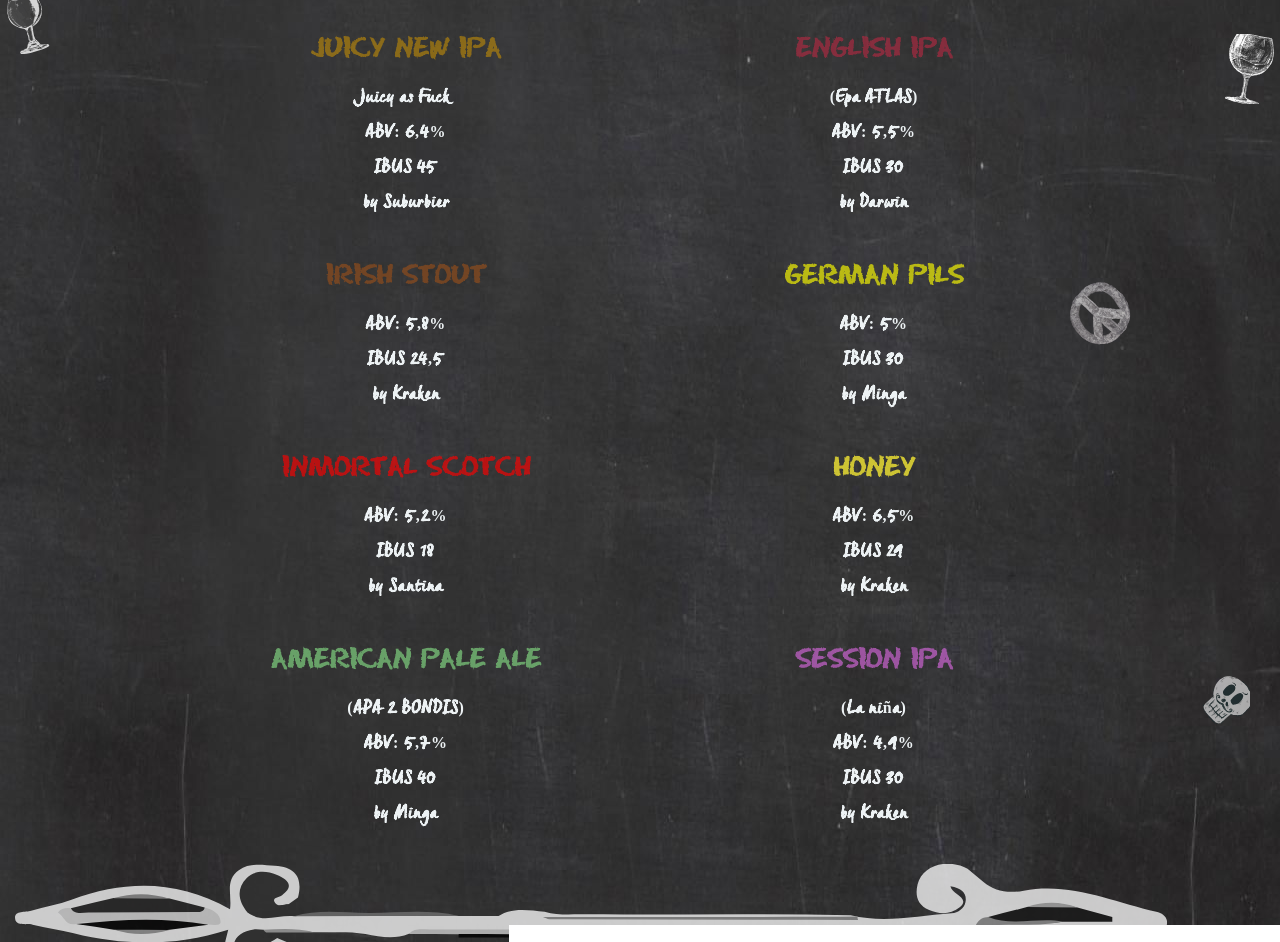
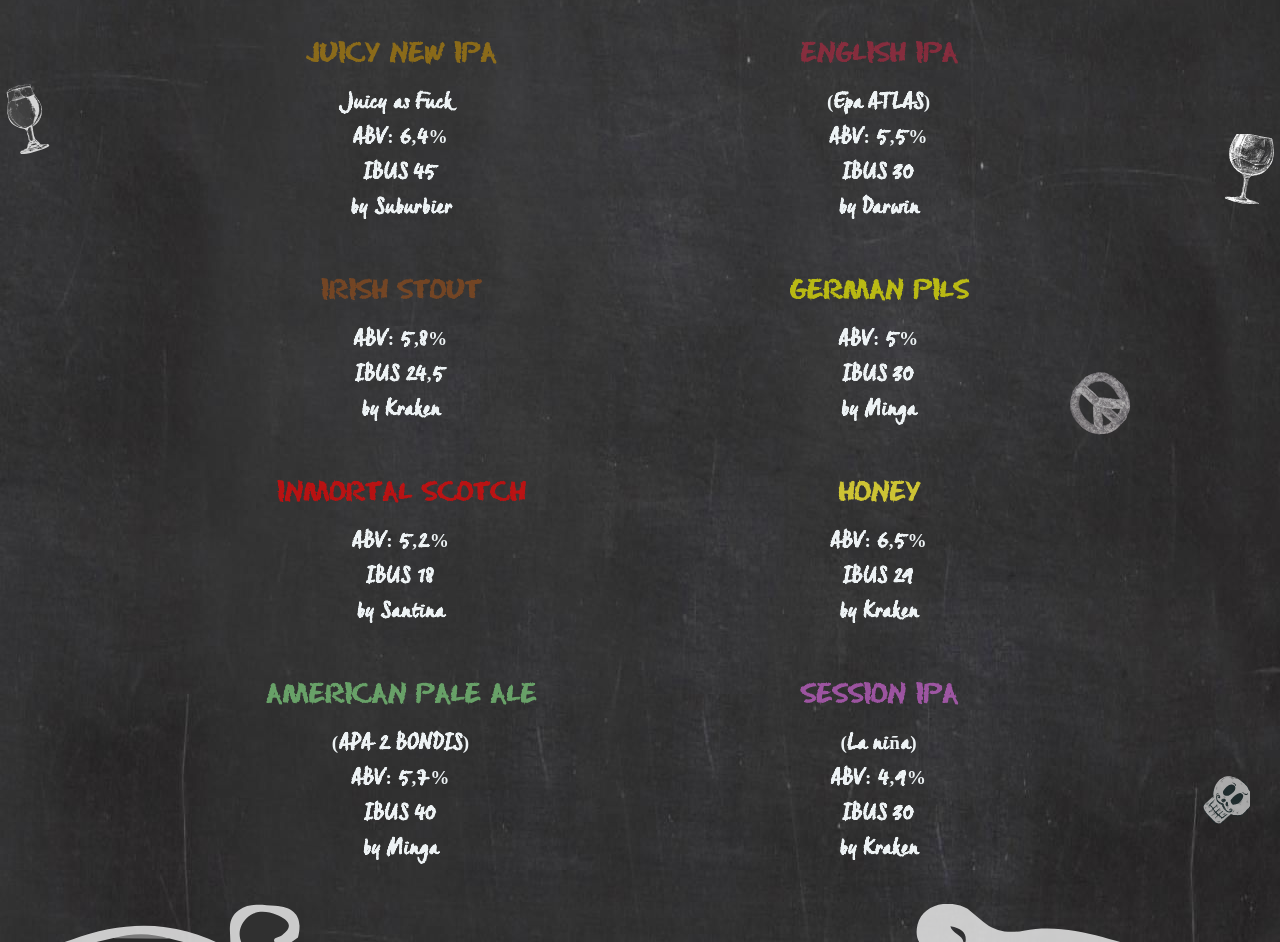
Before and after one commit to Manson1945/Tienda-de-Cervezas, a plain HTML site: page index.html in a window 1280 px wide. Shown: the part 346-1288 px from the top of the page. Drawn offline with Linux system fonts and the light colour scheme.

Commit message:
Tercer Commit

```diff
--- a/CSS/tiendastyle.css
+++ b/CSS/tiendastyle.css
@@ -49,7 +49,7 @@
     width: 120px;
     height: 120px;
     position: absolute;
-    bottom: 80px;
+    bottom: -10px;
     right: 120px;
     z-index: -1;
 }
@@ -60,7 +60,7 @@
     height: 70px;
     position: absolute;
     right: -3px;
-    bottom: 350px;
+    bottom: 250px;
 
 }
 
@@ -69,7 +69,7 @@
     width: 70px;
     height: 70px;
     position: absolute;
-    bottom: 400px;
+    bottom: 300px;
     left: -7px;
     z-index: -1;
     opacity: 80%;
@@ -80,7 +80,7 @@
     width: 50px;
     height: 50px;
     position: absolute;
-    bottom: -270px;
+    bottom: -370px;
     right: 30px;
     opacity: 60%;
 }
@@ -130,7 +130,7 @@ h1 {
 
 h2 {
     font-family: tiza;
-    font-size: 1.2rem;
+    font-size: 1.5rem;
     margin: 5px;
     padding: 5px;
     font-weight: bold;
@@ -143,7 +143,7 @@ h2 {
 h3 {
     font-family: tiza5;
     letter-spacing: 1px;
-    font-size: 1rem;
+    font-size: 1.2rem;
     color: #edf2f4;
     margin: 2px;
     padding: 5px;
@@ -164,7 +164,7 @@ h3 {
     width: 35vw;
     /* border: 1px solid white; */
     color: rgba(184, 135, 11, 0.65);
-    margin: 10px;
+    margin: 15px;
     justify-content: center;
 
 }
@@ -173,49 +173,49 @@ h3 {
     width: 35vw;
     /* border: 1px solid white; */
     color:rgba(177, 41, 66, 0.65) ;
-    margin: 10px;
+    margin: 15px;
 }
 
 .beerThree {
     width: 35vw;
     /* border: 1px solid white; */
     color:rgba(149, 78, 28, 0.65);
-    margin: 10px;
+    margin: 15px;
 }
 
 .beerFour {
     width: 35vw;
     /* border: 1px solid white; */
     color: rgb(255, 255, 0, 0.65);
-    margin: 10px;
+    margin: 15px;
 }
 
 .beerFive {
     width: 35vw;
     /* border: 1px solid white; */
     color:rgba(255, 0, 0, 0.65);
-    margin: 10px;
+    margin: 15px;
 }
 
 .beerSix {
     width: 35vw;
     /* border: 1px solid white; */
     color: rgb(205, 195, 52);
-    margin: 10px;
+    margin: 15px;
 }
 
 .beerSeven {
     width: 35vw;
     /* border: 1px solid white; */
     color: rgb(104, 161, 104);
-    margin: 10px;
+    margin: 15px;
 }
 
 .beerEight {
     width: 35vw;
     /* border: 1px solid white; */
     color: rgba(215, 104, 221, 0.649);
-    margin: 10px;
+    margin: 15px;
 }
 
 .divisoria {
@@ -270,7 +270,7 @@ h3 {
     font-family: tiza5;
     font-size: 1.3rem;
     text-align: center;
-    line-height: 30px;
+    line-height: 40px;
 }
 
 
```
